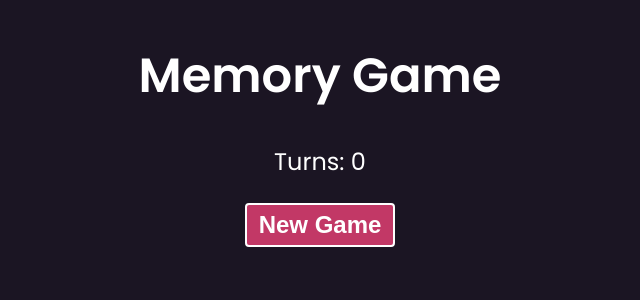
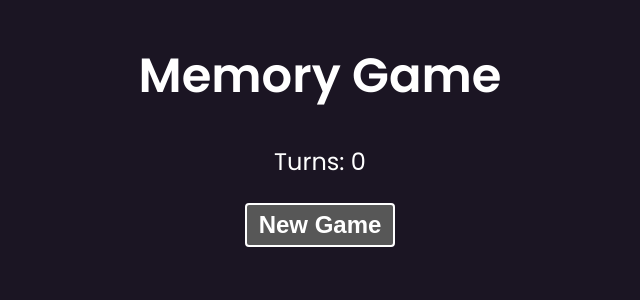
Before and after one commit to darrenxychen/memorygame, a React (Vite) app: page / in a window 1280 px wide. In both pictures the pointer is over the button "New Game". Shown: the top 300 px of the page, without its empty margins (320-960 px from the left). Built offline with nearby package versions, Linux system fonts and the light colour scheme.

Commit message:
added some extra css styling

```diff
--- a/src/App.css
+++ b/src/App.css
@@ -12,10 +12,11 @@ button {
   font-weight: bold;
   cursor: pointer;
   font-size: 1em;
+  transition: all ease-in 0.15s;
 }
 
 button:hover {
-  background: #c23866;
+  background: #575757;
   color: white;
 }
 
```
